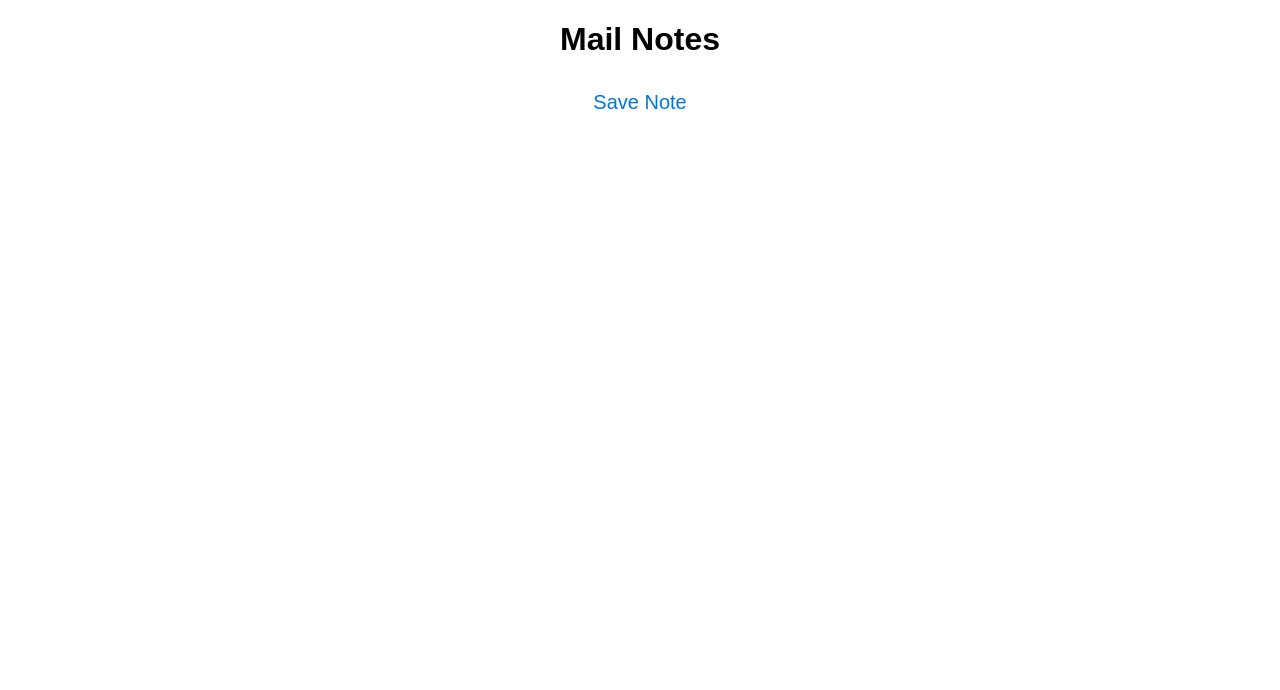
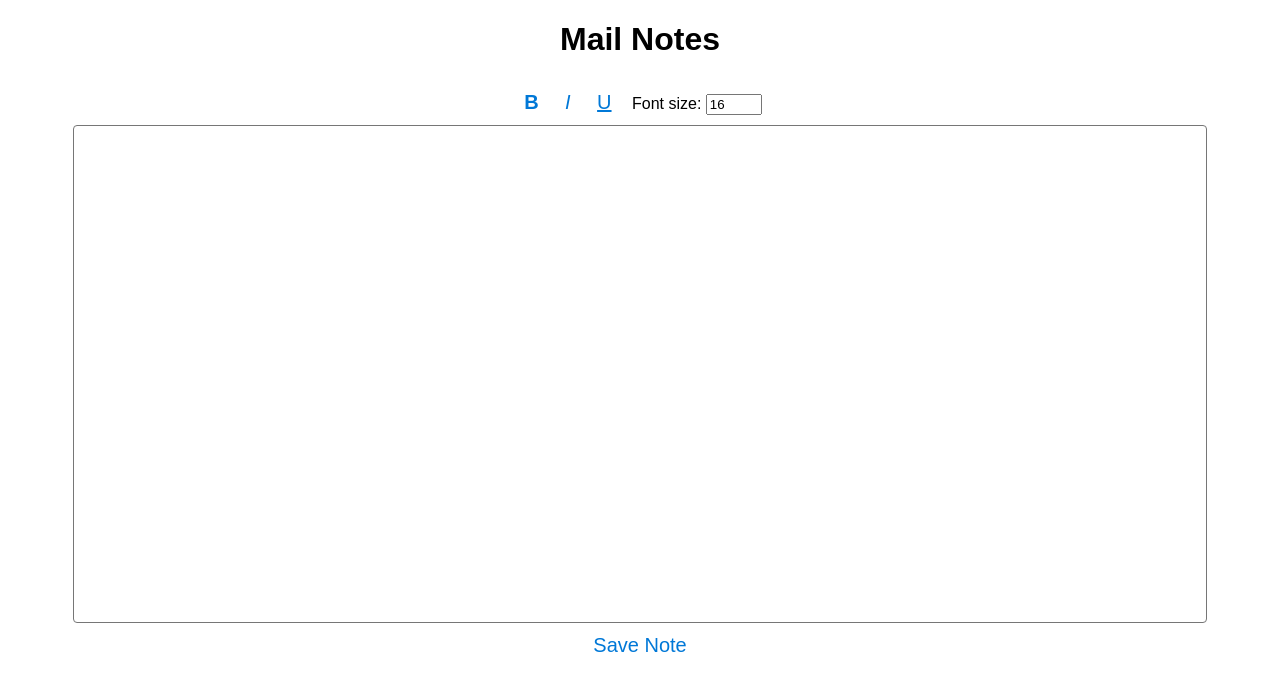
Before and after one commit to NikkelM/Outlook-Mail-Notes, a website: page src/taskpane/taskpane.html in a window 1280 px wide. Drawn offline with Linux system fonts and the light colour scheme.

Commit message:
First input fields

```diff
--- a/src/taskpane/taskpane.css
+++ b/src/taskpane/taskpane.css
@@ -29,6 +29,8 @@ main {
   padding: 10px 20px;
 }
 
+/* Buttons */
+
 button {
   color: #0078d7;
   border: none;
@@ -41,3 +43,40 @@ button:focus{
   color: #005a9e;
   cursor: pointer;
 }
+
+/* Text input */
+
+#noteInput {
+  width: 90%;
+  max-width: 90%;
+  height: 60vh;
+  max-height: 60vh;
+
+  resize: none;
+  font-size: 16px;
+  font-family: 'Leelawadee UI Web', sans-serif;
+  color: #333;
+  background-color: #fff;
+  border-radius: 4px;
+  padding: 8px;
+  margin: 10px;
+}
+
+#noteInput:focus,
+#noteInput:hover {
+  background-color: #f0f0f0;
+}
+
+.text-styling-button {
+  color: #0078d7;
+  border: none;
+  background-color: transparent;
+  font-size: 20px;
+  margin-right: 10px;
+}
+
+.text-styling-button:hover,
+.text-styling-button:focus{
+  color: #005a9e;
+  cursor: pointer;
+}
--- a/src/taskpane/taskpane.html
+++ b/src/taskpane/taskpane.html
@@ -20,10 +20,28 @@
   </header>
 
   <main id="app-body">
+
+    <div id="textStyling">
+      <button id="boldButton" class="text-styling-button">
+        <b>B</b>
+      </button>
+      <button id="italicButton" class="text-styling-button">
+        <i>I</i>
+      </button>
+      <button id="underlineButton" class="text-styling-button">
+        <u>U</u>
+      </button>
+      <label for="fontSizeInput">Font size:</label>
+      <input type="number" id="fontSizeInput" min="8" max="72" value="16">
+    </div>
+
+    <textarea id="noteInput"></textarea>
+
     <button id="saveNoteButton">
       Save Note
     </button>
   </main>
+
 </body>
 
 </html>
```
Also changed, not shown: src/taskpane/taskpane.ts (+13 -0 lines). Lines whose indentation alone changed are shown as unchanged.
